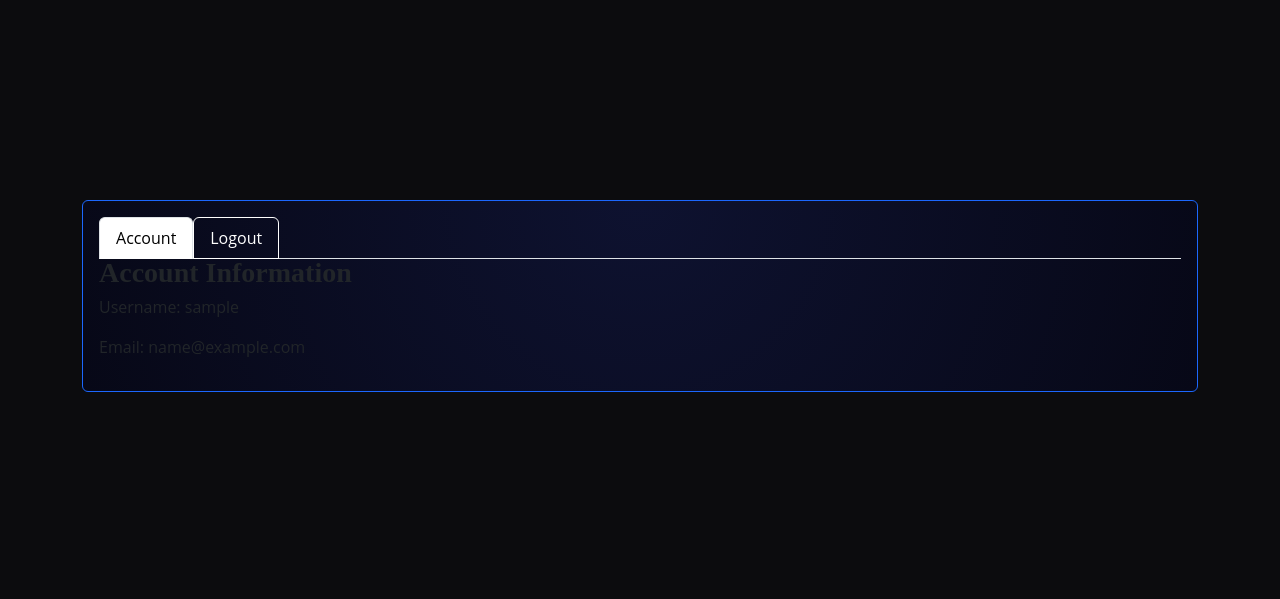
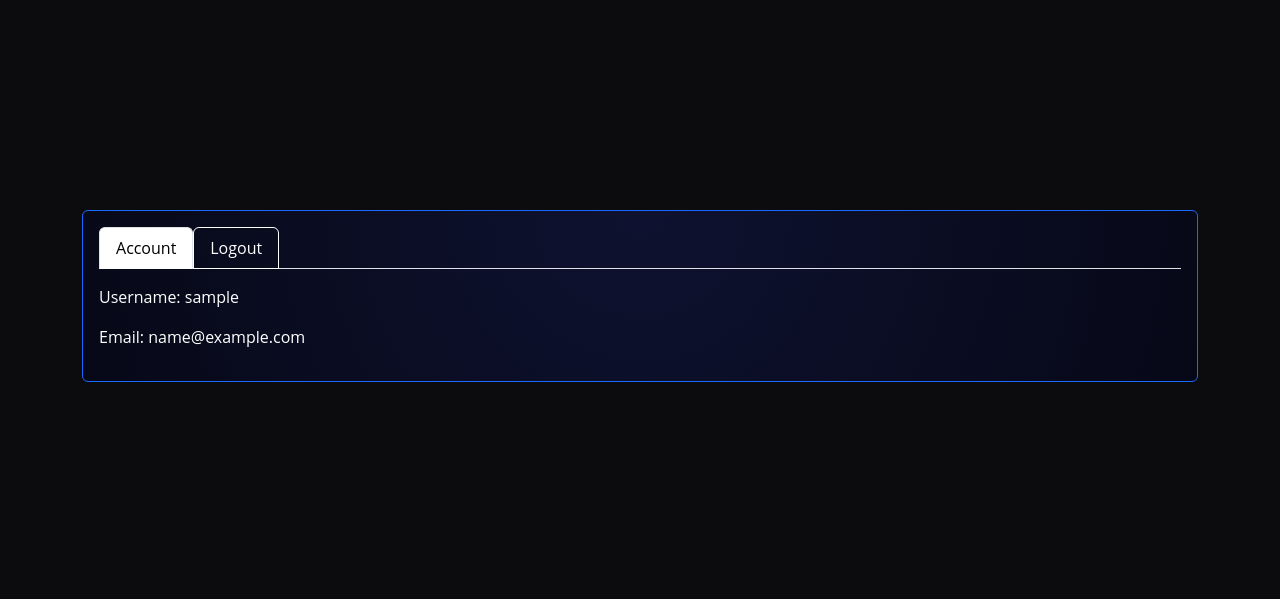
Before and after one commit to CharlieMcGoldrick/ci-milestone-joystick-junction, a Django app: page /account_management/ in a window 1280 px wide. Shown: the part 148-747 px from the top of the page. Run offline with Django 4.2, Linux system fonts and the light colour scheme; the visitor is signed in with stand-in values (Sample User, id 1).

Commit message:
Style: adjust styling for account pane

```diff
--- a/static/css/style.css
+++ b/static/css/style.css
@@ -39,6 +39,7 @@ h6 {
 
 p {
     line-height: 1.5;
+    color: var(--secondary-colour);
 }
 
 .hidden-accessibility {
--- a/templates/account_management.html
+++ b/templates/account_management.html
@@ -20,9 +20,10 @@
                 </ul>
                 <div class="tab-content" id="accountTabContent">
                     <div class="tab-pane fade show active" id="account" role="tabpanel" aria-labelledby="account-tab">
-                        <h3>Account Information</h3>
-                        <p>Username: {{ user.username }}</p>
-                        <p>Email: {{ user.email }}</p>
+                        <div class="mt-3">
+                            <p>Username: {{ user.username }}</p>
+                            <p>Email: {{ user.email }}</p>
+                        </div>
                     </div>
                 </div>
             </div>
```
